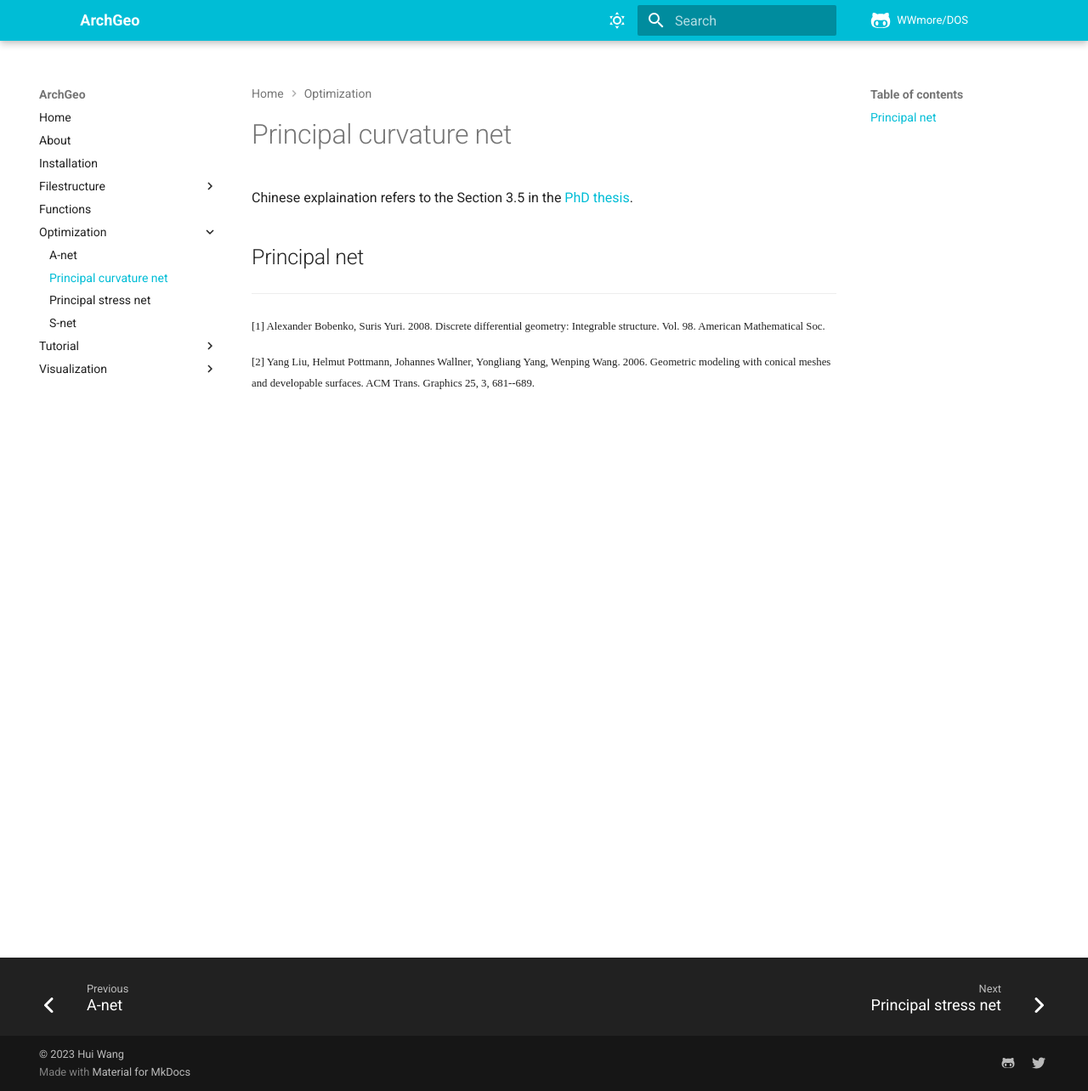
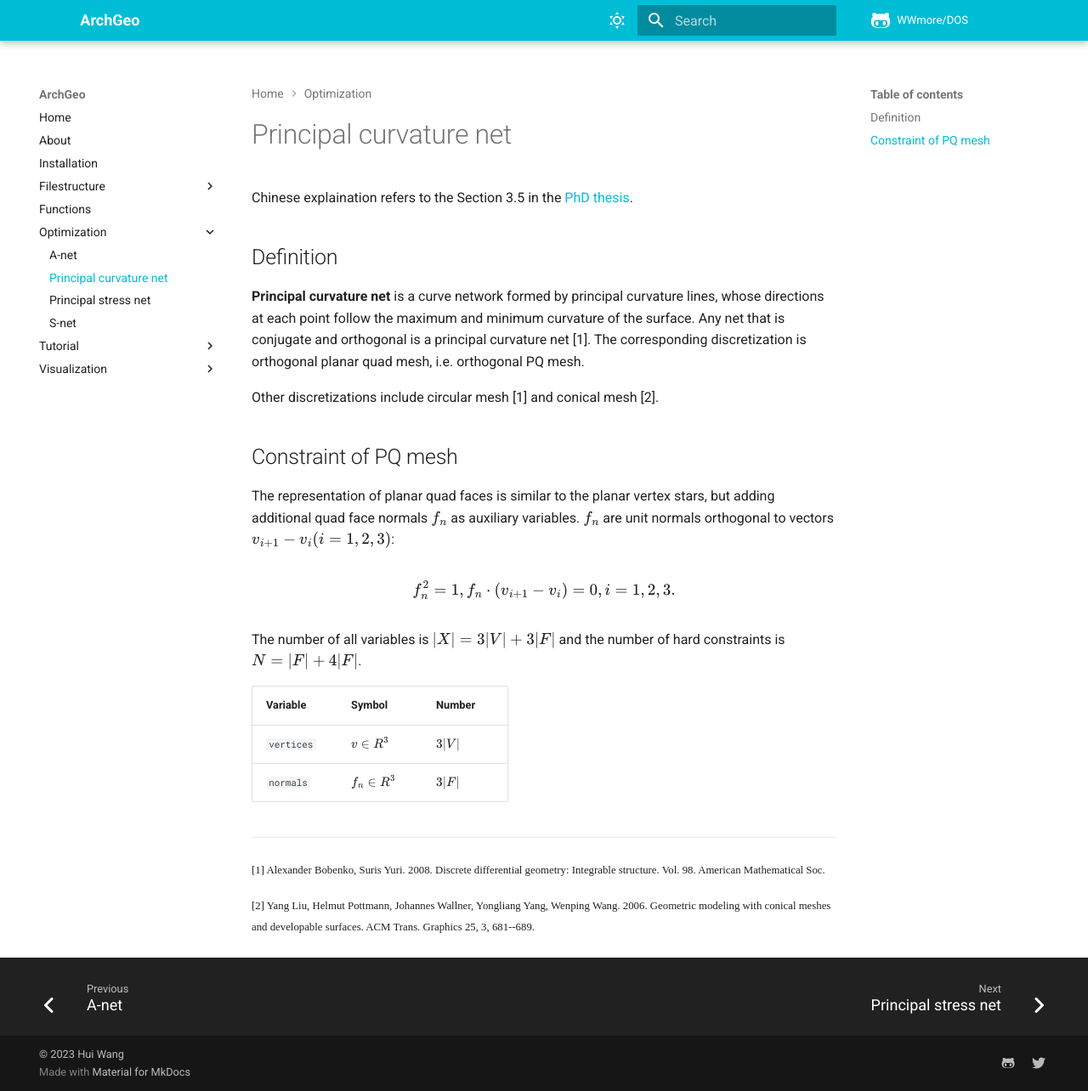
Before and after one commit to WWmore/mkdocs-archgeo, an MkDocs documentation site: the page built from docs/optimization/PCnet.md, in a window 1280 px wide and 1284 px high. Shown: the whole window at 85% size. Built offline with MkDocs 1.6.1 and Material for MkDocs 9.7.7, drawn with Linux system fonts in a browser that asks for light colours; comment, search, counter and statistics services are not loaded.

Commit message:
Update PCnet.md

```diff
--- a/docs/optimization/PCnet.md
+++ b/docs/optimization/PCnet.md
@@ -2,9 +2,29 @@
 
 Chinese explaination refers to the Section 3.5 in the [PhD thesis](https://www.huiwang.me/assets/pdf/hui-phd-thesis.pdf).
 
-## Principal net
+## Definition
 
+**Principal curvature net** is a curve network formed by principal curvature lines, whose directions at each point follow the maximum and minimum curvature of the surface.
+Any net that is conjugate and orthogonal is a principal curvature net [1].
+The corresponding discretization is orthogonal planar quad mesh, i.e. orthogonal PQ mesh.
 
+Other discretizations include circular mesh [1] and conical mesh [2].
+
+## Constraint of PQ mesh
+
+The representation of planar quad faces is similar to the planar vertex stars, but adding additional quad face normals $f_n$ as auxiliary variables.
+$f_n$ are unit normals orthogonal to vectors $v_{i+1}-v_i (i=1,2,3)$:
+
+$$
+f_n ^2 = 1, f_n \cdot (v_{i+1}-v_i) = 0, i=1,2,3.
+$$
+
+The number of all variables is $|X| = 3|V| + 3|F|$ and the number of hard constraints is $N = |F| + 4|F|$.
+
+| Variable     | Symbol       | Number           |
+| ------------ | ------------ | ---------------- |
+| `vertices`   | $v  \in R^3$ | $3\vert V \vert$ |
+| `normals`    | $f_n\in R^3$ | $3\vert F \vert$ |
 
 <!-- [![PQ](../assets/pq.png)](https://www.youtube.com/embed/m-CFC0XZ488) -->
 
```
